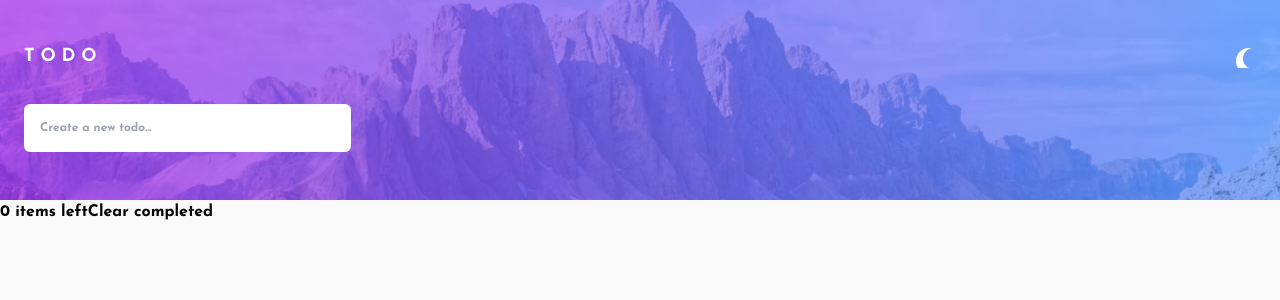
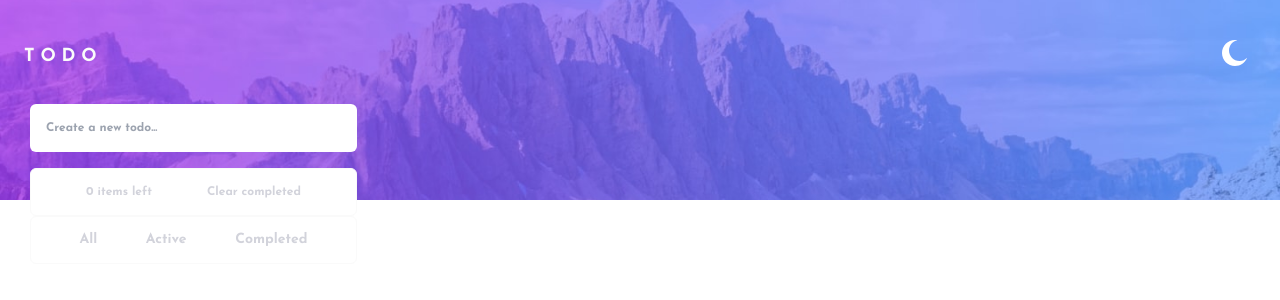
Before and after one commit to R3sty/todo-app, a React (Vite) app: page / in a window 1280 px wide. Shown: the top 300 px of the page. Built offline with nearby package versions, Linux system fonts and the light colour scheme.

Commit message:
set up dark mode, implemented filters

```diff
--- a/src/App.tsx
+++ b/src/App.tsx
@@ -1,9 +1,8 @@
-import { useEffect, useState } from 'react';
 import Todo from './Todo/Todo';
 
 function App() {
 	return (
-		<div>
+		<div className="bg-red">
 			<Todo />
 		</div>
 	);
--- a/src/Todo/Todo.tsx
+++ b/src/Todo/Todo.tsx
@@ -4,6 +4,7 @@ import Form from '../components/Form';
 import TodoItem from './TodoItem';
 import TodoList from './TodoList';
 import Header from '../components/Header';
+import { buttons } from './helper';
 
 const getData = () => JSON.parse(localStorage.getItem('todos') || '');
 const setData = (key: string, value: any[]) =>
@@ -63,7 +64,8 @@ const Todo: React.FC = () => {
 	return (
 		<>
 			<Header />
-			<main className="bg-light-gray h-screen">
+
+			<main className="h-screen flex flex-row justify-center absolute top-[104px] left-[30px]">
 				<div className="">
 					<Form addTodo={addTodo} />
 					<TodoList
@@ -73,9 +75,22 @@ const Todo: React.FC = () => {
 						filter={filter}
 						updateLocalItem={updateLocalItem}
 					/>
-					<div>
-						<span>{itemsLeft()} items left</span>
-						<button onClick={clearCompleted}>Clear completed</button>
+					<div className="w-[327px] h-[48px] bg-white border border-light-gray rounded-md justify-between">
+						<div className="flex flex-row justify-evenly items-center h-full text-xs text-light-grayishBlue2">
+							<span>{itemsLeft()} items left</span>
+							<button onClick={clearCompleted}>Clear completed</button>
+						</div>
+					</div>
+					<div className="w-[327px] h-[48px] bg-white border border-light-gray rounded-md justify-between">
+						<ul className="flex flex-row justify-evenly items-center h-full text-xs text-light-grayishBlue2">
+							{buttons.map((list) => (
+								<li className="text-s" key={list.id}>
+									<button onClick={() => setFilter(`${list.name}`)}>
+										{list.name}
+									</button>
+								</li>
+							))}
+						</ul>
 					</div>
 				</div>
 			</main>
--- a/src/Todo/TodoItem.tsx
+++ b/src/Todo/TodoItem.tsx
@@ -1,6 +1,8 @@
 import { useEffect, useState } from 'react';
 import { TodoListRender } from '../types';
 import { Draggable } from 'react-beautiful-dnd';
+import check from '../assets/icon-check.svg';
+import moon from '../assets/icon-moon.svg';
 
 const TodoItem: React.FC<TodoListRender> = ({
 	id,
@@ -26,11 +28,10 @@ const TodoItem: React.FC<TodoListRender> = ({
 	}, [completed]);
 
 	return (
-		<div className="flex justify-center items-center font-josefin text-light-darkGrayishBlue1 text-s">
 		<Draggable key={id} draggableId={id.toString()} index={index}>
 			{(provided: any) => {
 				return (
-						<div className="">
+					<div className="flex justify-center items-center text-light-darkGrayishBlue1 text-s">
 						<li
 							ref={provided.innerRef}
 							{...provided.draggableProps}
@@ -38,21 +39,67 @@ const TodoItem: React.FC<TodoListRender> = ({
 							id={id}
 							key={id}
 							index={index}
-								className="w-[327px] h-[48px] bg-white border border-light-gray rounded-md justify-between "
+							className="w-[327px] h-[48px] bg-white border border-light-gray rounded-md justify-between"
 						>
-								<div>
-									<input type="checkbox" onClick={updateItemStatus(id)}></input>
+							<div className="flex justify-between items-center h-full">
+								<div
+									className="cursor-pointer flex items-center justify-center"
+									onClick={updateItemStatus(id)}
+									aria-label="check button"
+								>
+									<div className="flex items-center justify-center rounded-full h-[24px] w-[25px] border mx-4">
+										{completed ? (
+											<svg
+												xmlns="http://www.w3.org/2000/svg"
+												className="rounded-full h-[22px] w-[22px]"
+												viewBox="0 0 11 9"
+											>
+												<linearGradient
+													id="gradient"
+													x1="0"
+													y1="0"
+													x2="1"
+													y2="1"
+												>
+													<stop offset="0%" stopColor="#57ddff" />
+													<stop offset="100%" stopColor="#c058f3" />
+												</linearGradient>
+												<rect
+													width="100%"
+													height="100%"
+													fill="url(#gradient)"
+												/>
+												<path
+													fill="none"
+													stroke="#FFF"
+													strokeWidth="2"
+													d="M1 4.304L3.696 7l6-6"
+												/>
+											</svg>
+										) : (
+											<div className="inline-block rounded-full h-[22px] w-[22px] border-light-gray"></div>
+										)}
 									</div>
 									<span>{todo}</span>
-								<button className="justify-end" onClick={() => deleteTodo(id)}>
-									Delete
+								</div>
+
+								<div className="flex justify-end">
+									<button onClick={() => deleteTodo(id)} className="mr-6">
+										<svg xmlns="http://www.w3.org/2000/svg" className="w-6 h-6">
+											<path
+												fill="#494C6B"
+												fillRule="evenodd"
+												d="M16.97 0l.708.707L9.546 8.84l8.132 8.132-.707.707-8.132-8.132-8.132 8.132L0 16.97l8.132-8.132L0 .707.707 0 8.84 8.132 16.971 0z"
+											/>
+										</svg>
 									</button>
+								</div>
+							</div>
 						</li>
 					</div>
 				);
 			}}
 		</Draggable>
-		</div>
 	);
 };
 
--- a/src/Todo/TodoList.tsx
+++ b/src/Todo/TodoList.tsx
@@ -57,7 +57,6 @@ const TodoList: React.FC<TodoListRenderItem> = ({
 	};
 
 	return (
-		<div>
 		<DragDropContext onDragEnd={handleOnDragEnd}>
 			<Droppable droppableId="droppable">
 				{(provided: any) => {
@@ -75,7 +74,6 @@ const TodoList: React.FC<TodoListRenderItem> = ({
 				}}
 			</Droppable>
 		</DragDropContext>
-		</div>
 	);
 };
 
--- /dev/null
+++ b/src/Todo/helper.ts
@@ -0,0 +1,17 @@
+export const buttons = [
+    {
+        id: 1,
+        name: "All",
+        label: "show all todo items",
+    },
+    {
+        id: 2,
+        name: "Active",
+        label: "show all todo items",
+    },
+    {
+        id: 3,
+        name: "Completed",
+        label: "show all completed items",
+    },
+]
--- a/src/components/Form.tsx
+++ b/src/components/Form.tsx
@@ -23,11 +23,11 @@ const Form: React.FC<NewTodoProps> = ({ addTodo }) => {
 	};
 
 	return (
-		<div className="pb-4 absolute top-[104px] left-[24px]">
+		<div className="pb-4">
 			<form onSubmit={handleSubmit} className=" ">
 				<div className="h-full flex justify-center">
 					<input
-						className="w-[327px] h-[48px] bg-white rounded-md text-xs text-light-bluishGray1 pl-4"
+						className="w-[327px] h-[48px] bg-white rounded-md text-xs text-light-bluishGray1 pl-4 dark:bg-dark-desaturatedBlue"
 						placeholder="Create a new todo..."
 						id="todos"
 						type="text"
--- a/src/components/Header.tsx
+++ b/src/components/Header.tsx
@@ -1,22 +1,85 @@
+import { useEffect, useState } from 'react';
 import desktopLight from '../assets/bg-desktop-light.jpg';
+import desktopDark from '../assets/bg-desktop-dark.jpg';
+import mobileLight from '../assets/bg-mobile-light.jpg';
+import mobileDark from '../assets/bg-mobile-dark.jpg';
 
 const Header: React.FC = () => {
+	const [theme, setTheme] = useState<'light' | 'dark'>('light');
+	const [isMobile, setIsMobile] = useState(false);
+
+	const mobileBackground = theme === 'light' ? mobileLight : mobileDark;
+	const desktopBackground = theme === 'light' ? desktopLight : desktopDark;
+
+	useEffect(() => {
+		if (theme === 'dark') {
+			document.documentElement.classList.add('dark');
+		} else {
+			document.documentElement.classList.remove('dark');
+		}
+	}, [theme]);
+
+	useEffect(() => {
+		const handleResize = () => {
+			if (window.innerWidth <= 768) {
+				setIsMobile(true);
+			} else {
+				setIsMobile(false);
+			}
+		};
+		window.addEventListener('resize', handleResize);
+
+		// Clean up event listener on component unmount
+		return () => window.removeEventListener('resize', handleResize);
+	}, []);
+
+	const handleThemeSwitch = () => {
+		setTheme(theme === 'dark' ? 'light' : 'dark');
+		console.log('theme:', theme);
+	};
+
+	const moon = (
+		<svg xmlns="http://www.w3.org/2000/svg" width="26" height="26">
+			<path
+				fill="#FFF"
+				fill-rule="evenodd"
+				d="M13 0c.81 0 1.603.074 2.373.216C10.593 1.199 7 5.43 7 10.5 7 16.299 11.701 21 17.5 21c2.996 0 5.7-1.255 7.613-3.268C23.22 22.572 18.51 26 13 26 5.82 26 0 20.18 0 13S5.82 0 13 0z"
+			/>
+		</svg>
+	);
+
+	const sun = (
+		<svg xmlns="http://www.w3.org/2000/svg" width="26" height="26">
+			<path
+				fill="#FFF"
+				fill-rule="evenodd"
+				d="M13 21a1 1 0 011 1v3a1 1 0 11-2 0v-3a1 1 0 011-1zm-5.657-2.343a1 1 0 010 1.414l-2.121 2.121a1 1 0 01-1.414-1.414l2.12-2.121a1 1 0 011.415 0zm12.728 0l2.121 2.121a1 1 0 01-1.414 1.414l-2.121-2.12a1 1 0 011.414-1.415zM13 8a5 5 0 110 10 5 5 0 010-10zm12 4a1 1 0 110 2h-3a1 1 0 110-2h3zM4 12a1 1 0 110 2H1a1 1 0 110-2h3zm18.192-8.192a1 1 0 010 1.414l-2.12 2.121a1 1 0 01-1.415-1.414l2.121-2.121a1 1 0 011.414 0zm-16.97 0l2.121 2.12A1 1 0 015.93 7.344L3.808 5.222a1 1 0 011.414-1.414zM13 0a1 1 0 011 1v3a1 1 0 11-2 0V1a1 1 0 011-1z"
+			/>
+		</svg>
+	);
+
 	return (
 		<header
-			className="relative w-full h-[200px] bg-cover bg-center"
-			style={{ backgroundImage: `url(${desktopLight})` }}
+			className={`relative w-full h-[200px] bg-cover bg-center ${
+				isMobile ? '' : 'desktop:bg-cover desktop:bg-center'
+			}`}
+			style={{
+				backgroundImage: `url(${
+					isMobile ? mobileBackground : desktopBackground
+				})`,
+			}}
 		>
 			<div className="flex justify-between">
 				<div className="pt-12 pl-6 text-light-gray text-m">T O D O</div>
-				<div className="mr-6 mt-12">
-					<svg xmlns="http://www.w3.org/2000/svg" width="20" height="20">
-						<path
-							fill="#FFF"
-							fill-rule="evenodd"
-							d="M13 0c.81 0 1.603.074 2.373.216C10.593 1.199 7 5.43 7 10.5 7 16.299 11.701 21 17.5 21c2.996 0 5.7-1.255 7.613-3.268C23.22 22.572 18.51 26 13 26 5.82 26 0 20.18 0 13S5.82 0 13 0z"
-						/>
-					</svg>
-				</div>
+				{theme === 'light' ? (
+					<button className="mr-8 mt-10" onClick={handleThemeSwitch}>
+						{moon}{' '}
+					</button>
+				) : (
+					<button className="mr-8 mt-10" onClick={handleThemeSwitch}>
+						{sun}{' '}
+					</button>
+				)}
 			</div>
 		</header>
 	);
--- a/src/index.css
+++ b/src/index.css
@@ -1,12 +1,5 @@
-@import url('https://fonts.googleapis.com/css2?family=Josefin+Sans:ital,wght@0,700;1,400&display=swap');
+@import url("https://fonts.googleapis.com/css2?family=Josefin+Sans:ital,wght@0,700;1,400&display=swap");
 
 @tailwind base;
 @tailwind components;
 @tailwind utilities;
-
-
-@layer base {
-  html {
-     font-family: 'Josefin Sans', sans-serif;
-  }
-}
--- a/tailwind.config.cjs
+++ b/tailwind.config.cjs
@@ -1,5 +1,6 @@
 module.exports = {
 	content: ['./src/**/*.{js,jsx,ts,tsx}'],
+	darkMode: 'class',
 	theme: {
 		screens: {
 			desktop: '1440px',
@@ -12,12 +13,12 @@ module.exports = {
 				gray: '#fafafa',
 				grayishBlue1: '#e4e5f1',
 				grayishBlue2: '	#d2d3db',
-				darkGrayishBlue1: '	#9394a5',
+				darkGrayishBlue1: '#9394a5',
 				darkGrayishBlue2: '#484b6a',
 			},
 			dark: {
 				darkBlue1: '#161722',
-				desaturatedBlue: '#25273c',
+				desaturatedBlue: '#25273D',
 				lightGrayishBlue: '#cacde8',
 				lightGrayishBlueHover: '#e4e5f1',
 				darkGrayishBlue1: '#777a92',
```
Lines whose indentation alone changed are shown as unchanged.
